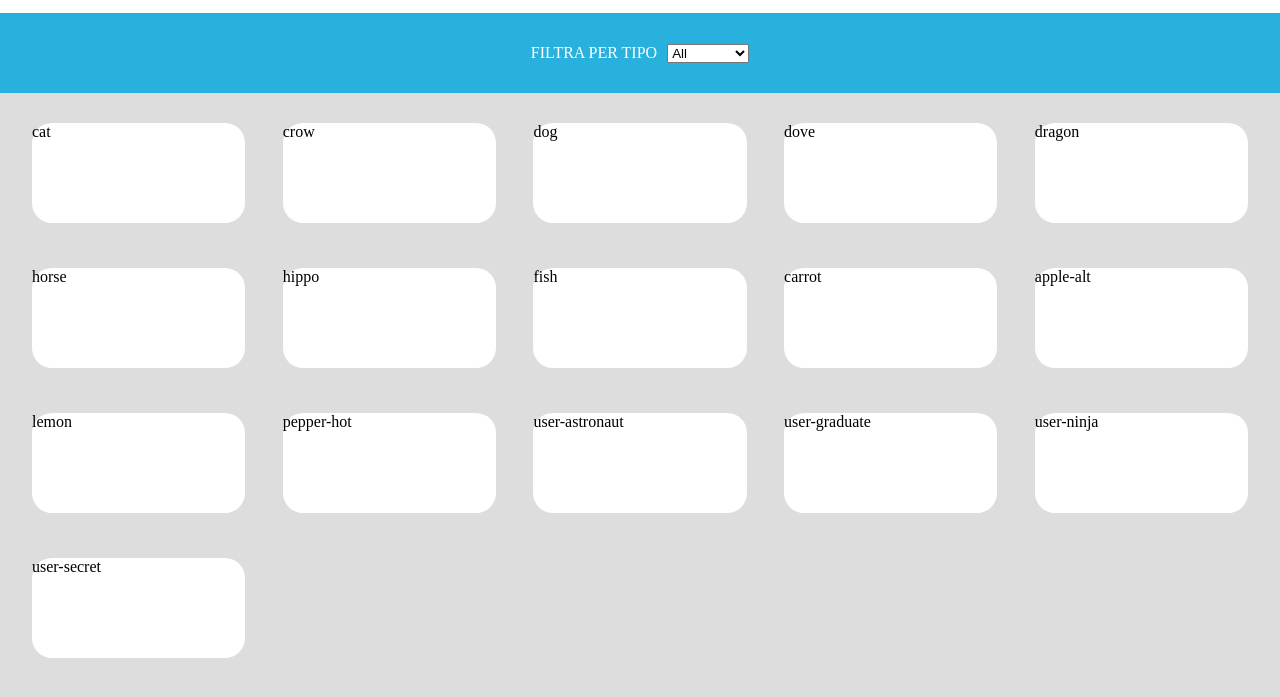
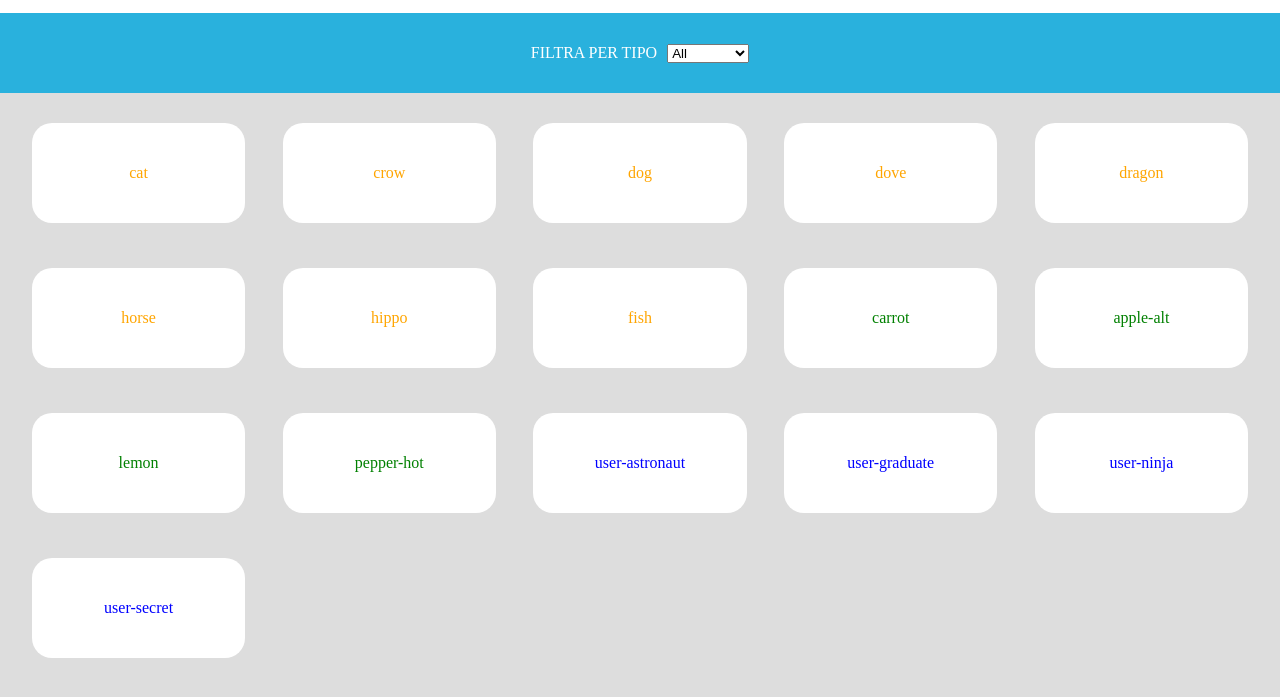
Before and after one commit to Frowingg/js-es6-icons, a plain HTML site: page index.html in a window 1280 px wide. Shown: the part 67-764 px from the top of the page. Drawn offline with Linux system fonts and the light colour scheme.

Commit message:
milestone 1 (circa) / 2

```diff
--- a/css/style.css
+++ b/css/style.css
@@ -45,4 +45,7 @@ nav label{
     height: 100px;
     background-color: white;
     border-radius: 20px;
+    display: flex;
+    justify-content: center;
+    align-items: center;
 }
--- a/js/script.js
+++ b/js/script.js
@@ -118,16 +118,11 @@ const data =
 data.forEach(icon => {
     iconContainer.innerHTML += `
     <div class="icon_card">
-        <i${createIconClass(icon)}> ${icon.name} </i>
+        <i${icon.prefix + icon.family} style=color:${icon.color}> ${icon.name} </i>
     </div>
     `
-
-});
-
-
-function createIconClass(icon){
-    // iconClass = icon.family + ' ' + icon.prefix;
-    iconClass = icon.prefix + icon.family;
-
-    console.log(iconClass)
 }
+)
+// const iconLink = document.getElementsByClassName(`${icon.prefix}${icon.family}`);
+//     iconLink.style.color = `${icon.color}`;
+// });
```
